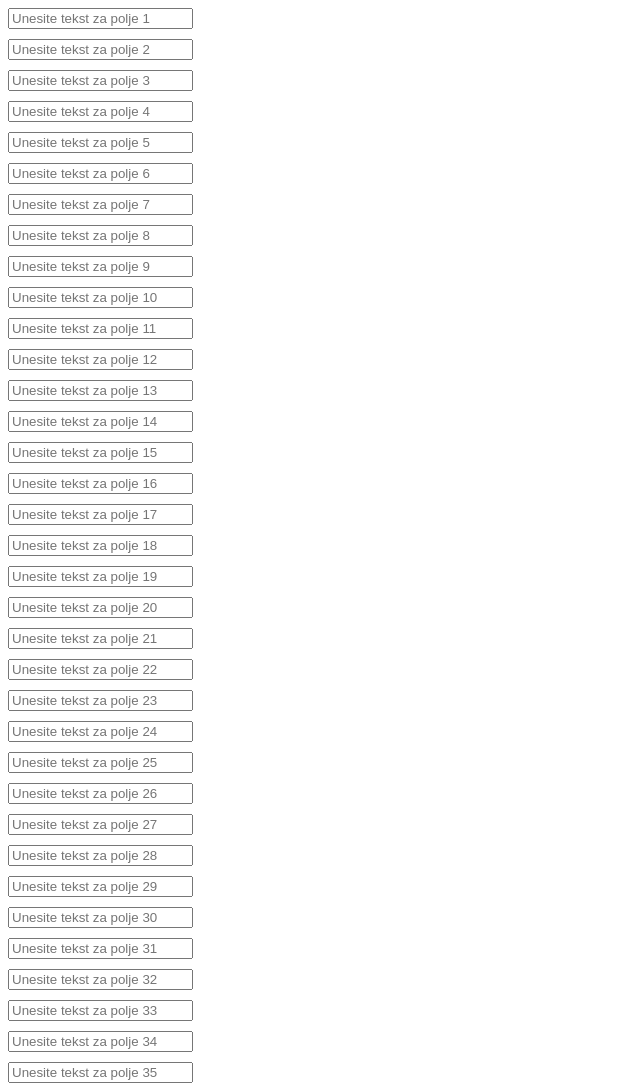
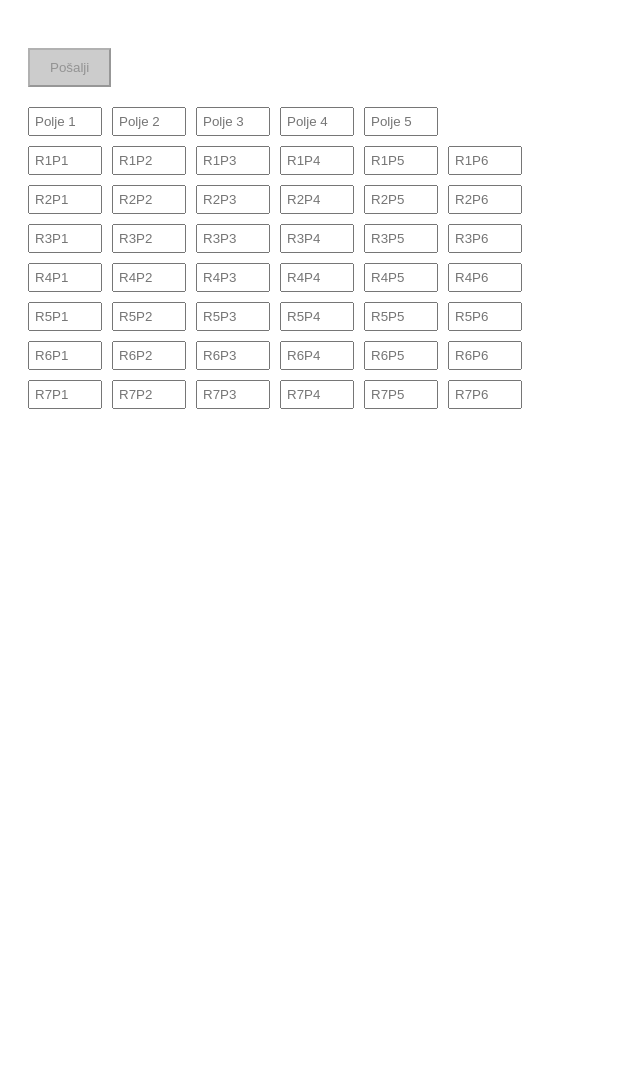
Before and after one commit to cibulskia/cibulskia.github.io, a plain HTML site: page index.html in a window 1280 px wide. Shown: the top 1086 px of the page, without its empty margins (0-640 px from the left). After the commit the page ends 800 px from the top, so only its background shows below. Drawn offline with Linux system fonts and the light colour scheme.

Commit message:
Update index.html

```diff
--- a/index.html
+++ b/index.html
@@ -3,22 +3,80 @@
 <head>
     <title>GitHub Hosted App</title>
     <style>
-        .input-group {
-            margin-bottom: 10px;
+        body {
+            font-family: Arial, sans-serif;
+            padding: 20px;
+        }
+        #googleLoginButton {
+            margin-bottom: 20px;
+        }
+        #submitButton {
+            margin-bottom: 20px;
+            padding: 10px 20px;
         }
         #submitButton:disabled {
             background-color: #cccccc;
             cursor: not-allowed;
         }
+        .input-row {
+            display: flex;
+            gap: 10px;
+            margin-bottom: 10px;
+        }
+        .input-row input {
+            padding: 5px;
+            width: 60px;
+        }
     </style>
 </head>
 <body>
-    <div id="inputFieldsContainer"></div>
-    <button id="submitButton" disabled>Pošalji</button> <!-- Dugme je inicijalno onemogućeno -->
+    <!-- Google dugme -->
     <div id="googleLoginButton"></div>
+
+    <!-- Dugme Pošalji -->
+    <button id="submitButton" disabled>Pošalji</button>
+
+    <!-- Pet polja u jednom redu -->
+    <div class="input-row" id="firstRow">
+        <input type="text" placeholder="Polje 1">
+        <input type="text" placeholder="Polje 2">
+        <input type="text" placeholder="Polje 3">
+        <input type="text" placeholder="Polje 4">
+        <input type="text" placeholder="Polje 5">
+    </div>
+
+    <!-- Sedam redova po 6 polja -->
+    <div id="gridRows">
+        <!-- Redovi će biti generisani pomoću JS -->
+    </div>
+
     <div id="responseArea"></div>
 
-    <script src="script.js"></script>
+    <script>
+        // Generisanje 7 redova po 6 polja
+        const gridContainer = document.getElementById('gridRows');
+        for (let i = 0; i < 7; i++) {
+            const row = document.createElement('div');
+            row.className = 'input-row';
+            for (let j = 0; j < 6; j++) {
+                const input = document.createElement('input');
+                input.type = 'text';
+                input.placeholder = `R${i+1}P${j+1}`;
+                row.appendChild(input);
+            }
+            gridContainer.appendChild(row);
+        }
+
+        // Primer aktiviranja dugmeta kada se neko polje popuni
+        const allInputs = document.querySelectorAll('input');
+        allInputs.forEach(input => {
+            input.addEventListener('input', () => {
+                const anyFilled = Array.from(allInputs).some(i => i.value.trim() !== '');
+                document.getElementById('submitButton').disabled = !anyFilled;
+            });
+        });
+    </script>
+
     <script src="https://accounts.google.com/gsi/client" async defer></script>
 </body>
 </html>
```
